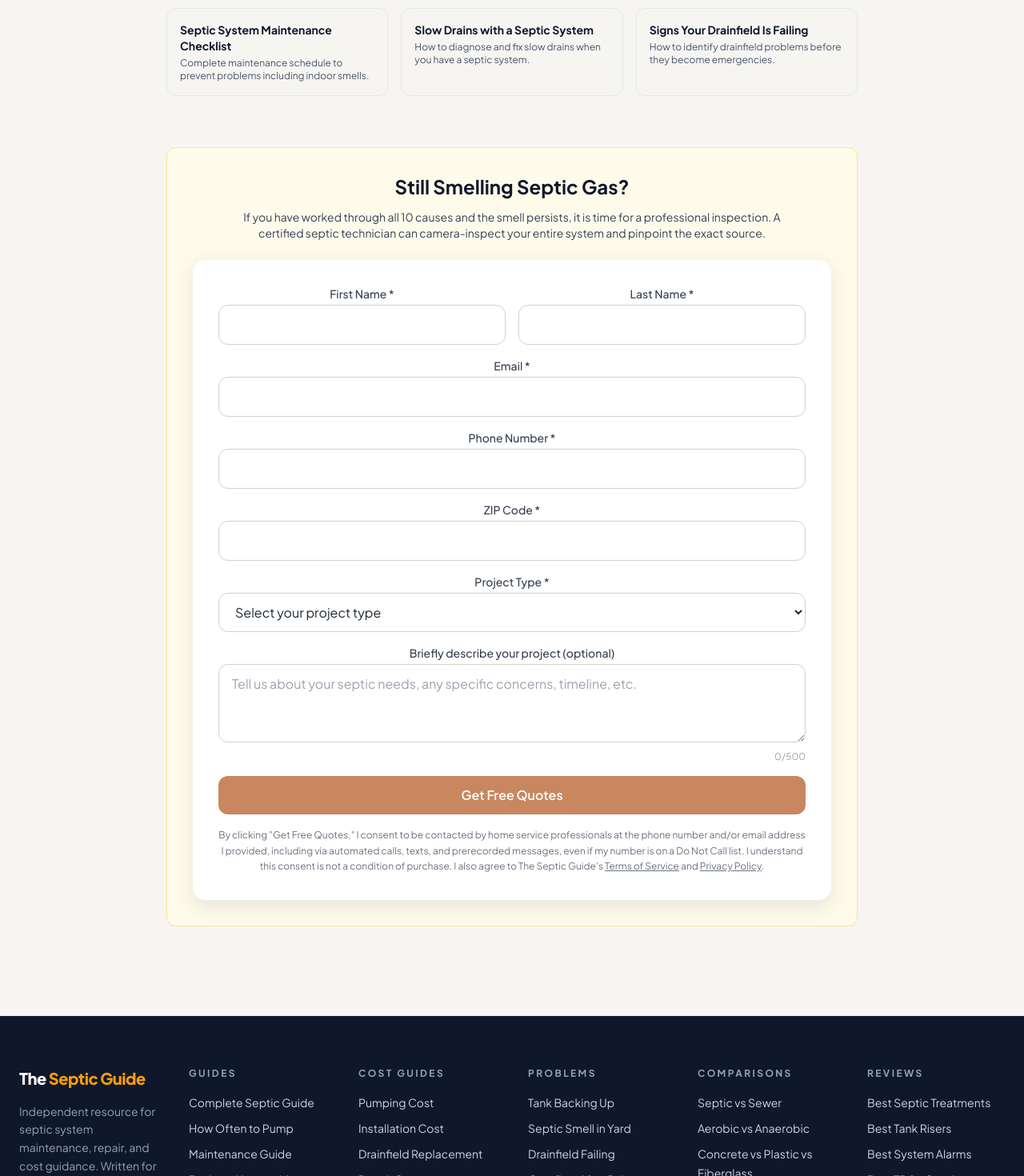
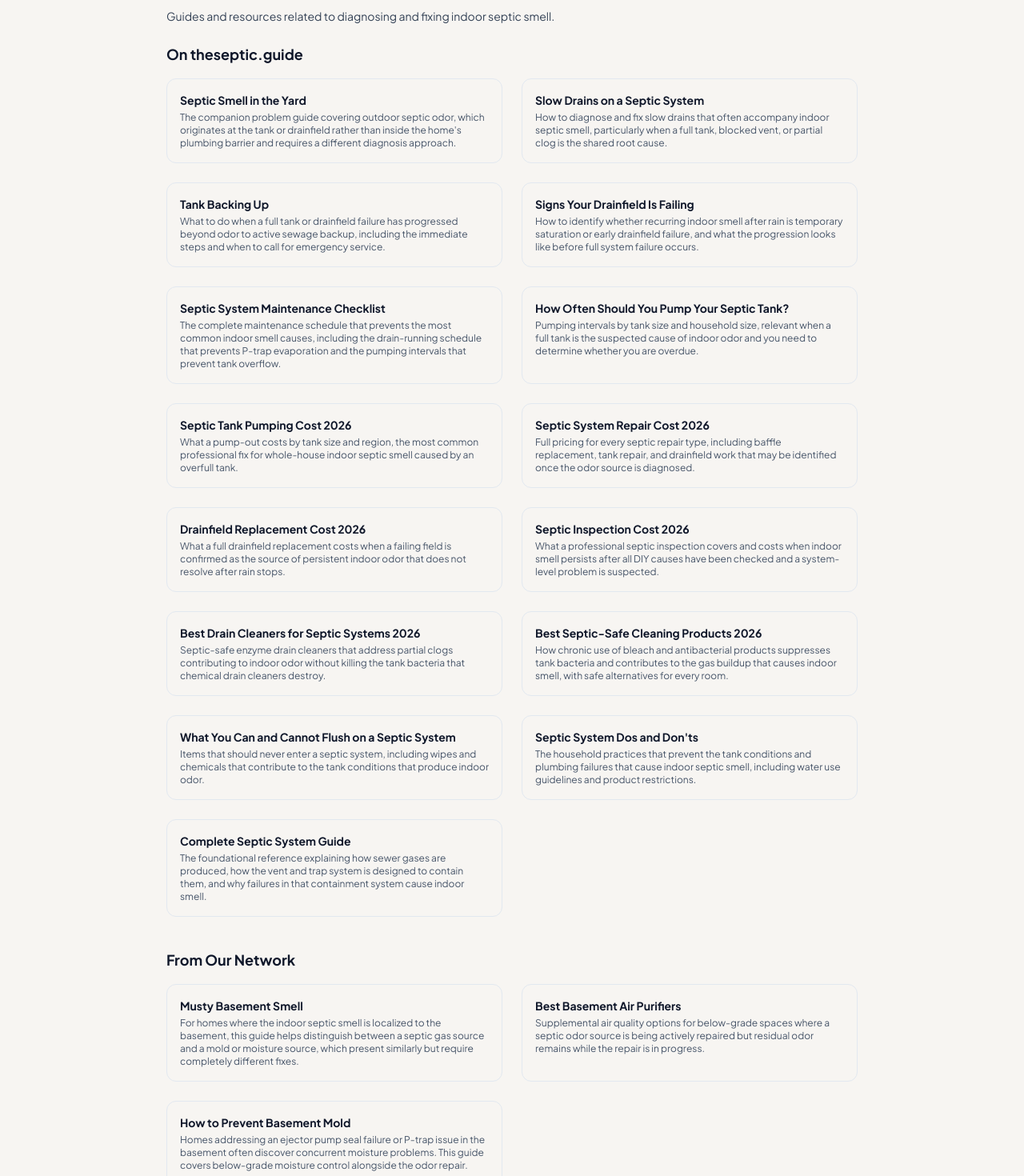
Before and after one commit to thebasementguide2026/theseptic.guide-, a Next.js app: page /problems/septic-smell-inside-house in a window 1280 px wide. Shown: the part 9040-10510 px from the top of the page at 80% size. Built offline with nearby package versions, Linux system fonts and the light colour scheme.

Commit message:
Replace Related Articles with expanded Related Guides (15+3+1) on septic-smell-inside-house

```diff
--- a/app/problems/septic-smell-inside-house/page.tsx
+++ b/app/problems/septic-smell-inside-house/page.tsx
@@ -537,26 +537,98 @@ export default function SepticSmellInsideHouse() {
           </div>
         </div>
 
-        {/* Related Articles */}
+        {/* Related Guides */}
         <div className='mb-16'>
           <div className='flex items-center space-x-3 mb-4'>
             <span className='text-amber-700 font-bold tracking-[0.3em] text-xs uppercase'>Related</span>
             <div className='flex-1 h-px bg-slate-200'></div>
           </div>
-          <h2 className='text-2xl font-bold text-slate-900 mb-6'>Related Articles</h2>
-          <div className='grid grid-cols-1 md:grid-cols-3 gap-4'>
-            <Link href='/maintenance/septic-system-maintenance-checklist' className='border border-slate-200 rounded-lg p-4 hover:border-amber-700 transition-colors'>
-              <h3 className='font-bold text-slate-900 text-sm mb-1'>Septic System Maintenance Checklist</h3>
-              <p className='text-slate-600 text-xs'>Complete maintenance schedule to prevent problems including indoor smells.</p>
+          <h2 className='text-2xl font-bold text-slate-900 mb-6'>Related Guides</h2>
+          <p className='text-slate-700 text-sm mb-6'>Guides and resources related to diagnosing and fixing indoor septic smell.</p>
+          <h3 className='text-lg font-bold text-slate-900 mb-4'>On theseptic.guide</h3>
+          <div className='grid md:grid-cols-2 gap-6 mb-10'>
+            <Link href='/problems/septic-smell-in-yard' className='block p-4 border border-slate-200 rounded-lg hover:shadow-md transition-shadow'>
+              <h4 className='font-bold text-slate-900 text-sm mb-1'>Septic Smell in the Yard</h4>
+              <p className='text-slate-600 text-xs'>The companion problem guide covering outdoor septic odor, which originates at the tank or drainfield rather than inside the home&apos;s plumbing barrier and requires a different diagnosis approach.</p>
             </Link>
-            <Link href='/problems/slow-drains' className='border border-slate-200 rounded-lg p-4 hover:border-amber-700 transition-colors'>
-              <h3 className='font-bold text-slate-900 text-sm mb-1'>Slow Drains with a Septic System</h3>
-              <p className='text-slate-600 text-xs'>How to diagnose and fix slow drains when you have a septic system.</p>
+            <Link href='/problems/slow-drains' className='block p-4 border border-slate-200 rounded-lg hover:shadow-md transition-shadow'>
+              <h4 className='font-bold text-slate-900 text-sm mb-1'>Slow Drains on a Septic System</h4>
+              <p className='text-slate-600 text-xs'>How to diagnose and fix slow drains that often accompany indoor septic smell, particularly when a full tank, blocked vent, or partial clog is the shared root cause.</p>
             </Link>
-            <Link href='/problems/drainfield-failing' className='border border-slate-200 rounded-lg p-4 hover:border-amber-700 transition-colors'>
-              <h3 className='font-bold text-slate-900 text-sm mb-1'>Signs Your Drainfield Is Failing</h3>
-              <p className='text-slate-600 text-xs'>How to identify drainfield problems before they become emergencies.</p>
+            <Link href='/problems/tank-backing-up' className='block p-4 border border-slate-200 rounded-lg hover:shadow-md transition-shadow'>
+              <h4 className='font-bold text-slate-900 text-sm mb-1'>Tank Backing Up</h4>
+              <p className='text-slate-600 text-xs'>What to do when a full tank or drainfield failure has progressed beyond odor to active sewage backup, including the immediate steps and when to call for emergency service.</p>
             </Link>
+            <Link href='/problems/drainfield-failing' className='block p-4 border border-slate-200 rounded-lg hover:shadow-md transition-shadow'>
+              <h4 className='font-bold text-slate-900 text-sm mb-1'>Signs Your Drainfield Is Failing</h4>
+              <p className='text-slate-600 text-xs'>How to identify whether recurring indoor smell after rain is temporary saturation or early drainfield failure, and what the progression looks like before full system failure occurs.</p>
+            </Link>
+            <Link href='/maintenance/septic-system-maintenance-checklist' className='block p-4 border border-slate-200 rounded-lg hover:shadow-md transition-shadow'>
+              <h4 className='font-bold text-slate-900 text-sm mb-1'>Septic System Maintenance Checklist</h4>
+              <p className='text-slate-600 text-xs'>The complete maintenance schedule that prevents the most common indoor smell causes, including the drain-running schedule that prevents P-trap evaporation and the pumping intervals that prevent tank overflow.</p>
+            </Link>
+            <Link href='/articles/how-often-pump-septic-tank' className='block p-4 border border-slate-200 rounded-lg hover:shadow-md transition-shadow'>
+              <h4 className='font-bold text-slate-900 text-sm mb-1'>How Often Should You Pump Your Septic Tank?</h4>
+              <p className='text-slate-600 text-xs'>Pumping intervals by tank size and household size, relevant when a full tank is the suspected cause of indoor odor and you need to determine whether you are overdue.</p>
+            </Link>
+            <Link href='/articles/septic-tank-pumping-cost' className='block p-4 border border-slate-200 rounded-lg hover:shadow-md transition-shadow'>
+              <h4 className='font-bold text-slate-900 text-sm mb-1'>Septic Tank Pumping Cost 2026</h4>
+              <p className='text-slate-600 text-xs'>What a pump-out costs by tank size and region, the most common professional fix for whole-house indoor septic smell caused by an overfull tank.</p>
+            </Link>
+            <Link href='/cost-guides/septic-system-repair-cost' className='block p-4 border border-slate-200 rounded-lg hover:shadow-md transition-shadow'>
+              <h4 className='font-bold text-slate-900 text-sm mb-1'>Septic System Repair Cost 2026</h4>
+              <p className='text-slate-600 text-xs'>Full pricing for every septic repair type, including baffle replacement, tank repair, and drainfield work that may be identified once the odor source is diagnosed.</p>
+            </Link>
+            <Link href='/cost-guides/drainfield-replacement-cost' className='block p-4 border border-slate-200 rounded-lg hover:shadow-md transition-shadow'>
+              <h4 className='font-bold text-slate-900 text-sm mb-1'>Drainfield Replacement Cost 2026</h4>
+              <p className='text-slate-600 text-xs'>What a full drainfield replacement costs when a failing field is confirmed as the source of persistent indoor odor that does not resolve after rain stops.</p>
+            </Link>
+            <Link href='/cost-guides/septic-inspection-cost' className='block p-4 border border-slate-200 rounded-lg hover:shadow-md transition-shadow'>
+              <h4 className='font-bold text-slate-900 text-sm mb-1'>Septic Inspection Cost 2026</h4>
+              <p className='text-slate-600 text-xs'>What a professional septic inspection covers and costs when indoor smell persists after all DIY causes have been checked and a system-level problem is suspected.</p>
+            </Link>
+            <Link href='/reviews/best-drain-cleaners-for-septic' className='block p-4 border border-slate-200 rounded-lg hover:shadow-md transition-shadow'>
+              <h4 className='font-bold text-slate-900 text-sm mb-1'>Best Drain Cleaners for Septic Systems 2026</h4>
+              <p className='text-slate-600 text-xs'>Septic-safe enzyme drain cleaners that address partial clogs contributing to indoor odor without killing the tank bacteria that chemical drain cleaners destroy.</p>
+            </Link>
+            <Link href='/reviews/best-septic-safe-cleaning-products' className='block p-4 border border-slate-200 rounded-lg hover:shadow-md transition-shadow'>
+              <h4 className='font-bold text-slate-900 text-sm mb-1'>Best Septic-Safe Cleaning Products 2026</h4>
+              <p className='text-slate-600 text-xs'>How chronic use of bleach and antibacterial products suppresses tank bacteria and contributes to the gas buildup that causes indoor smell, with safe alternatives for every room.</p>
+            </Link>
+            <Link href='/articles/what-can-cannot-flush-septic-system' className='block p-4 border border-slate-200 rounded-lg hover:shadow-md transition-shadow'>
+              <h4 className='font-bold text-slate-900 text-sm mb-1'>What You Can and Cannot Flush on a Septic System</h4>
+              <p className='text-slate-600 text-xs'>Items that should never enter a septic system, including wipes and chemicals that contribute to the tank conditions that produce indoor odor.</p>
+            </Link>
+            <Link href='/guides/septic-dos-and-donts' className='block p-4 border border-slate-200 rounded-lg hover:shadow-md transition-shadow'>
+              <h4 className='font-bold text-slate-900 text-sm mb-1'>Septic System Dos and Don&apos;ts</h4>
+              <p className='text-slate-600 text-xs'>The household practices that prevent the tank conditions and plumbing failures that cause indoor septic smell, including water use guidelines and product restrictions.</p>
+            </Link>
+            <Link href='/articles/complete-septic-guide' className='block p-4 border border-slate-200 rounded-lg hover:shadow-md transition-shadow'>
+              <h4 className='font-bold text-slate-900 text-sm mb-1'>Complete Septic System Guide</h4>
+              <p className='text-slate-600 text-xs'>The foundational reference explaining how sewer gases are produced, how the vent and trap system is designed to contain them, and why failures in that containment system cause indoor smell.</p>
+            </Link>
+          </div>
+          <h3 className='text-lg font-bold text-slate-900 mb-4'>From Our Network</h3>
+          <div className='grid md:grid-cols-2 gap-6 mb-10'>
+            <a href='https://thebasement.guide/articles/musty-basement-smell' target='_blank' rel='noopener noreferrer' className='block p-4 border border-slate-200 rounded-lg hover:shadow-md transition-shadow'>
+              <h4 className='font-bold text-slate-900 text-sm mb-1'>Musty Basement Smell</h4>
+              <p className='text-slate-600 text-xs'>For homes where the indoor septic smell is localized to the basement, this guide helps distinguish between a septic gas source and a mold or moisture source, which present similarly but require completely different fixes.</p>
+            </a>
+            <a href='https://thebasement.guide/articles/best-basement-air-purifiers' target='_blank' rel='noopener noreferrer' className='block p-4 border border-slate-200 rounded-lg hover:shadow-md transition-shadow'>
+              <h4 className='font-bold text-slate-900 text-sm mb-1'>Best Basement Air Purifiers</h4>
+              <p className='text-slate-600 text-xs'>Supplemental air quality options for below-grade spaces where a septic odor source is being actively repaired but residual odor remains while the repair is in progress.</p>
+            </a>
+            <a href='https://thebasement.guide/articles/how-to-prevent-basement-mold' target='_blank' rel='noopener noreferrer' className='block p-4 border border-slate-200 rounded-lg hover:shadow-md transition-shadow'>
+              <h4 className='font-bold text-slate-900 text-sm mb-1'>How to Prevent Basement Mold</h4>
+              <p className='text-slate-600 text-xs'>Homes addressing an ejector pump seal failure or P-trap issue in the basement often discover concurrent moisture problems. This guide covers below-grade moisture control alongside the odor repair.</p>
+            </a>
+          </div>
+          <h3 className='text-lg font-bold text-slate-900 mb-4'>External Resource</h3>
+          <div className='grid md:grid-cols-2 gap-6'>
+            <a href='https://wwwn.cdc.gov/TSP/ToxFAQs/ToxFAQsDetails.aspx?faqid=388&toxid=67' target='_blank' rel='noopener noreferrer' className='block p-4 border border-slate-200 rounded-lg hover:shadow-md transition-shadow'>
+              <h4 className='font-bold text-slate-900 text-sm mb-1'>ATSDR Hydrogen Sulfide ToxFAQs</h4>
+              <p className='text-slate-600 text-xs'>The Agency for Toxic Substances and Disease Registry&apos;s complete toxicological profile for hydrogen sulfide, including health effects by concentration level, exposure guidelines, and emergency response information.</p>
+            </a>
           </div>
         </div>
 
```
